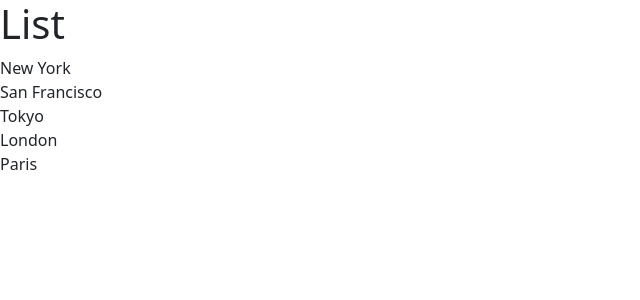
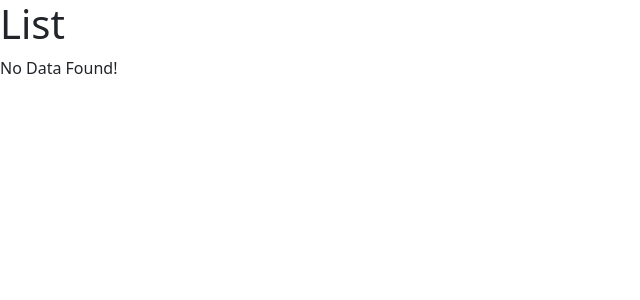
Before and after one commit to Ireme-Nyawe/react-move, a React (Vite) app: page / in a window 1280 px wide. Shown: the top 300 px of the page, without its empty margins (0-640 px from the left). Built offline with nearby package versions, Linux system fonts and the light colour scheme.

Commit message:
conditional rendering

```diff
--- a/src/components/ListGroup.tsx
+++ b/src/components/ListGroup.tsx
@@ -1,10 +1,11 @@
 function ListGroup() {
-  const items = ["New York", "San Francisco", "Tokyo", "London", "Paris"];
-
+  let items = ["New York", "San Francisco", "Tokyo", "London", "Paris"];
+  items = [];
   return (
     <>
       <h1>List</h1>
       <ul className="list-group">
+        {items.length === 0 && <p>No Data Found!</p>}
         {items.map((item) => (
           <li key={item}>{item}</li>
         ))}
```
